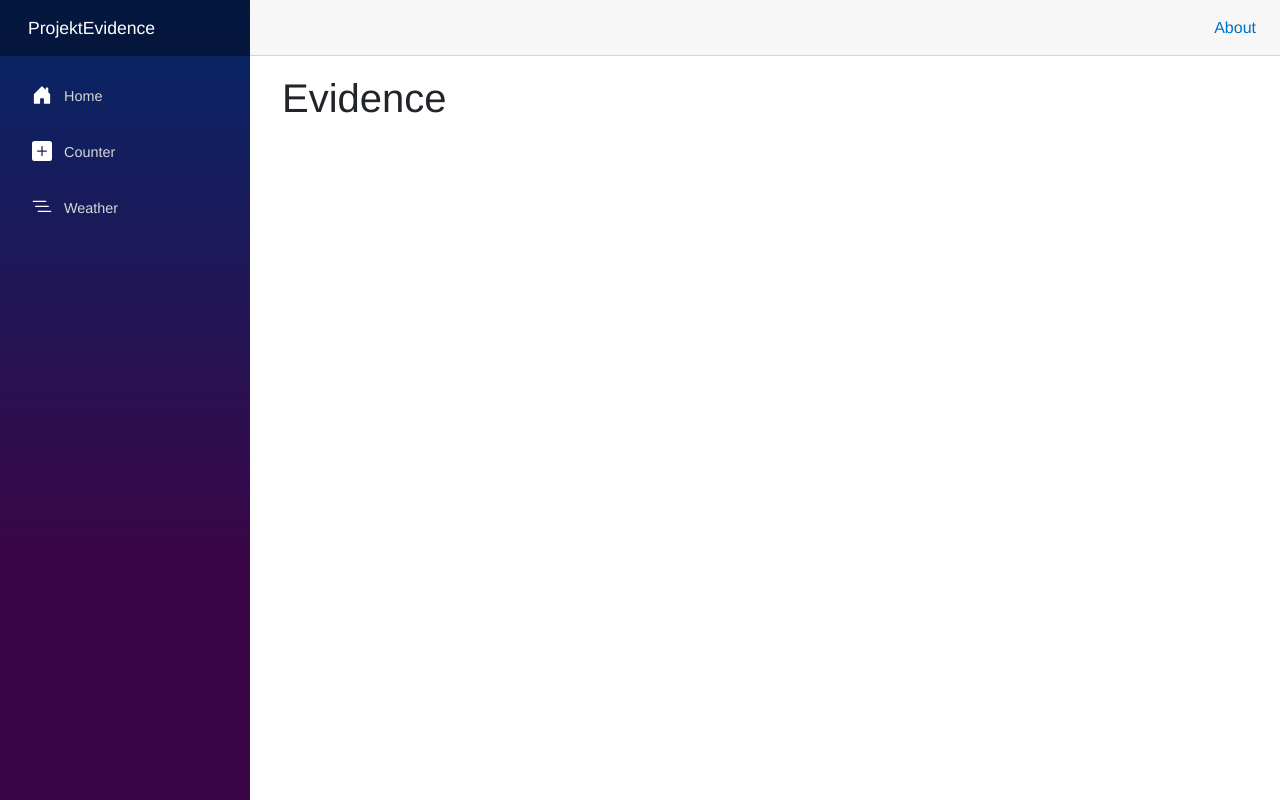
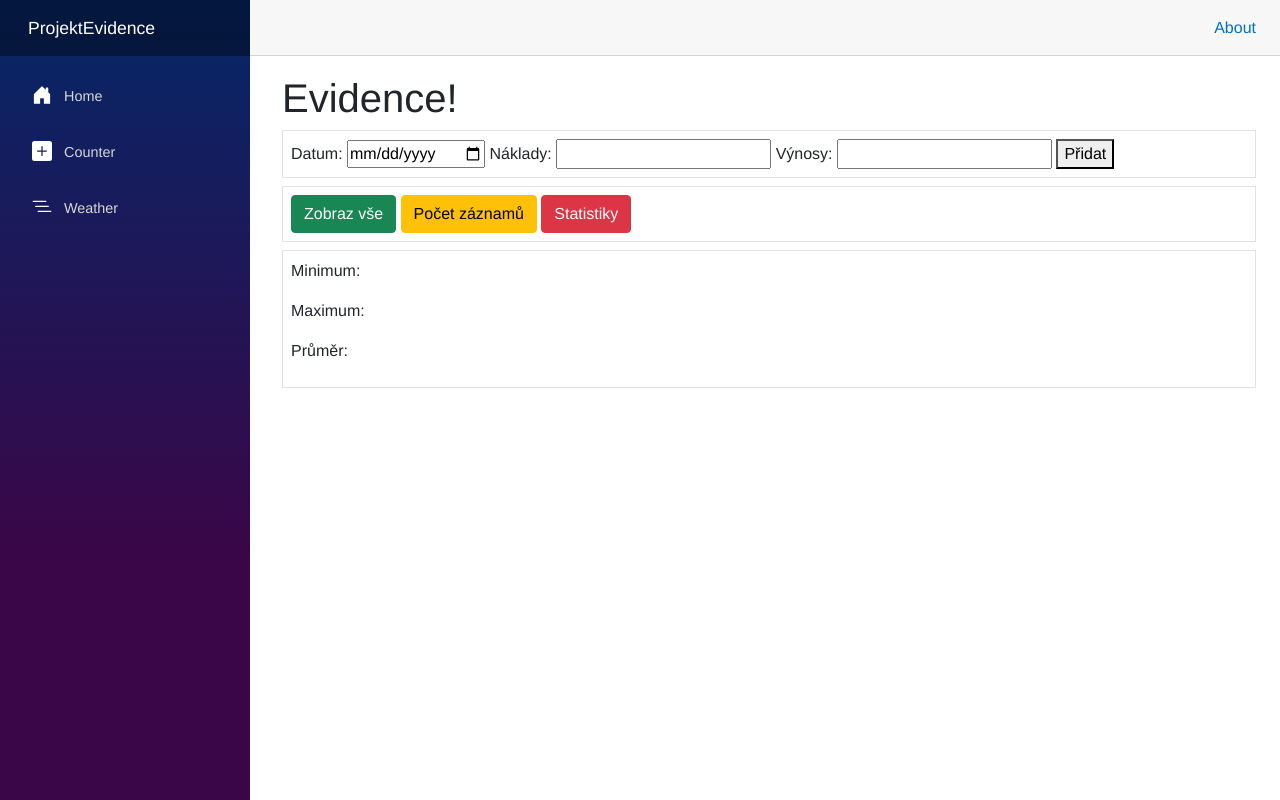
Before and after one commit to AnickaKoziNozicka12/ProjektEvidence, an ASP.NET Core app: page /evidence in a window 1280 px wide. Run offline with ASP.NET Core 8, Linux system fonts and the light colour scheme; style sheets or scripts are compiled from the project's sources.

Commit message:
Novy projekt Evidence

```diff
--- a/ProjektEvidence/Pages/Evidence.razor
+++ b/ProjektEvidence/Pages/Evidence.razor
@@ -1,6 +1,24 @@
 @page "/evidence"
 
-<h1>Evidence</h1>
+<h1>Evidence!</h1>
+
+<div class="p-2 border">
+    <label>Datum: <input type="date" /></label>
+    <label>Náklady: <input type="number" /></label>
+    <label>Výnosy: <input type="number" /></label>
+    <button>Přidat</button>
+</div>
+<!--margin je vnejsi ohraniceni, my znamena margin z osy y-->
+<div class="my-2 p-2 border">
+    <button class="btn btn-success">Zobraz vše</button>
+    <button class="btn btn-warning">Počet záznamů</button>
+    <button class="btn btn-danger">Statistiky</button>
+</div>
+<div class="my-2 p-2 border">
+    <p>Minimum:</p>
+    <p>Maximum:</p>
+    <p>Průměr:</p>
+</div>
 
 @code {
 
--- a/ProjektEvidence/Pages/Home.razor
+++ b/ProjektEvidence/Pages/Home.razor
@@ -1,7 +1,5 @@
 @page "/"
 
-<PageTitle>Home</PageTitle>
+<PageTitle>Evidence</PageTitle>
 
-<h1>Hello, world!</h1>
-
-Welcome to your new app.
+<Evidence></Evidence>
--- a/ProjektEvidence/wwwroot/index.html
+++ b/ProjektEvidence/wwwroot/index.html
@@ -1,5 +1,5 @@
 <!DOCTYPE html>
-<html lang="en">
+<html lang="cs">
 
 <head>
     <meta charset="utf-8" />
```
Also changed, not shown: ProjektEvidence/Models/Evidence.cs (added, +8 -0 lines), ProjektEvidence/Models/Polozka.cs (added, +50 -0 lines), ProjektEvidence/Pages/Evidence.razor.cs (added, +7 -0 lines).
